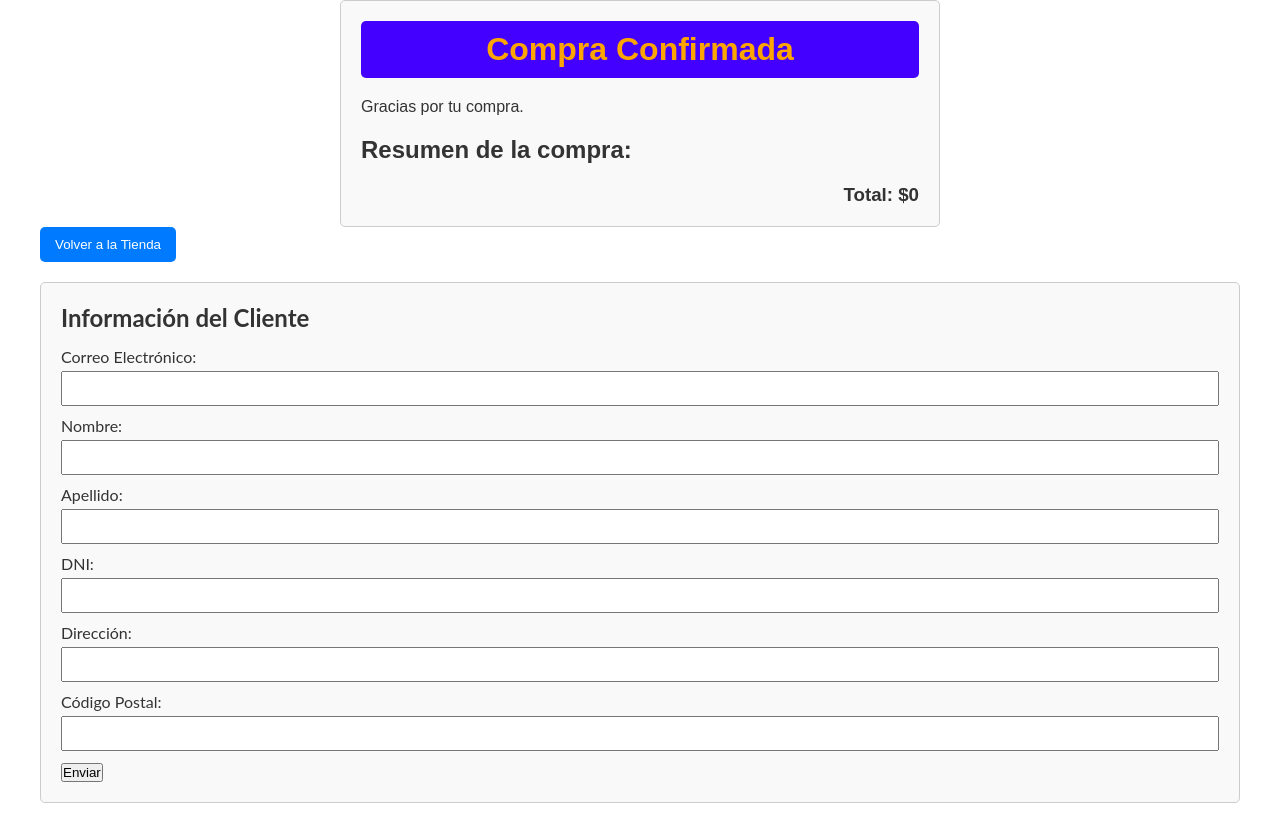
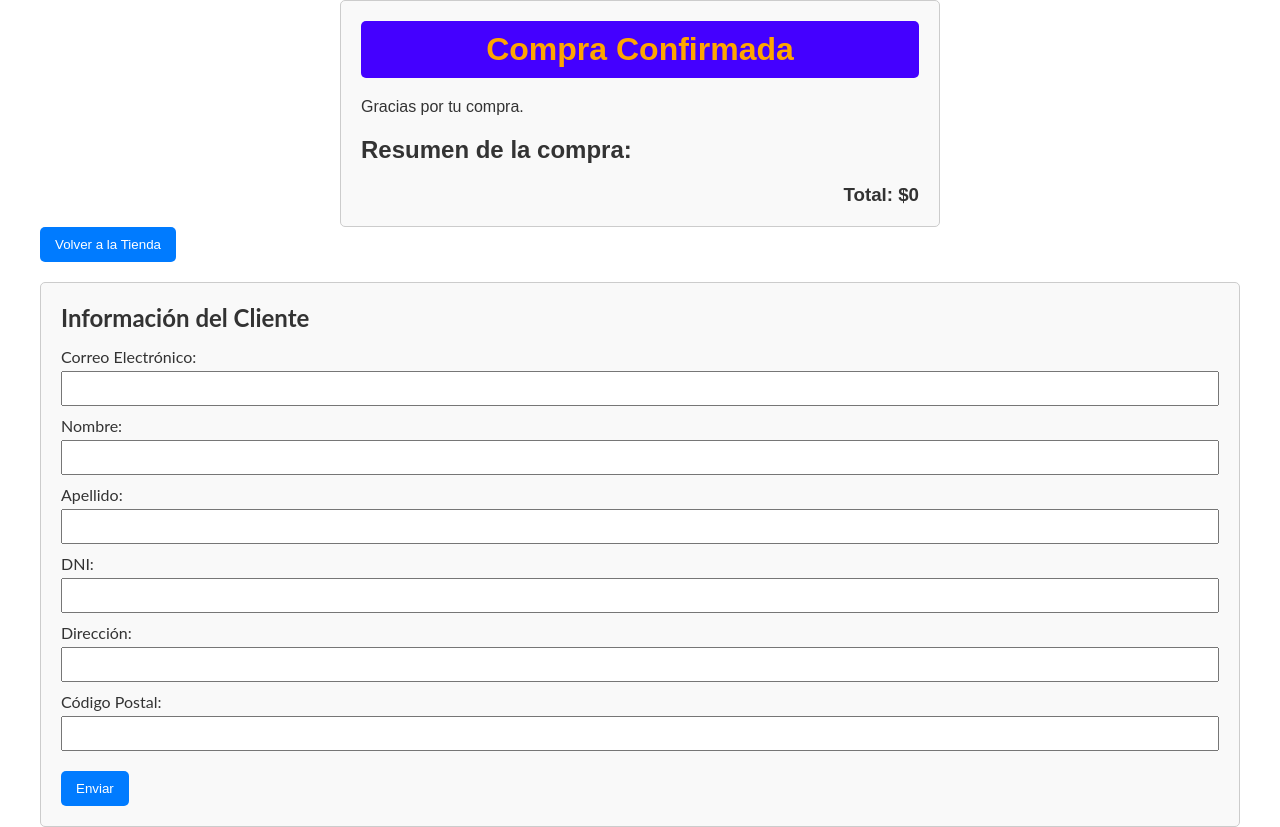
Before and after one commit to Emanuel-Cordoba/tienda, a React (Vite) app: page /ticket in a window 1280 px wide. Before the commit the page ends 803 px from the top, so only its background shows below. Built offline with nearby package versions, Linux system fonts and the light colour scheme.

Commit message:
actualizacion2.0

```diff
--- a/src/index.css
+++ b/src/index.css
@@ -315,7 +315,24 @@
 	box-sizing: border-box;
   }
 
+  .info-cliente button {
+	margin-top: 10px;
+	padding: 10px 15px;
+	background-color: #007bff;
+	color: white;
+	border: none;
+	border-radius: 5px;
+	cursor: pointer;
+  }
 
+  .info-cliente button:hover {
+	background-color: #0056b3;
+  }
+  input[type=number]::-webkit-outer-spin-button,
+input[type=number]::-webkit-inner-spin-button {
+  -webkit-appearance: none;
+  margin: 0;
+}
 #button-container {
 	display: flex;
 	align-items: center;
```
